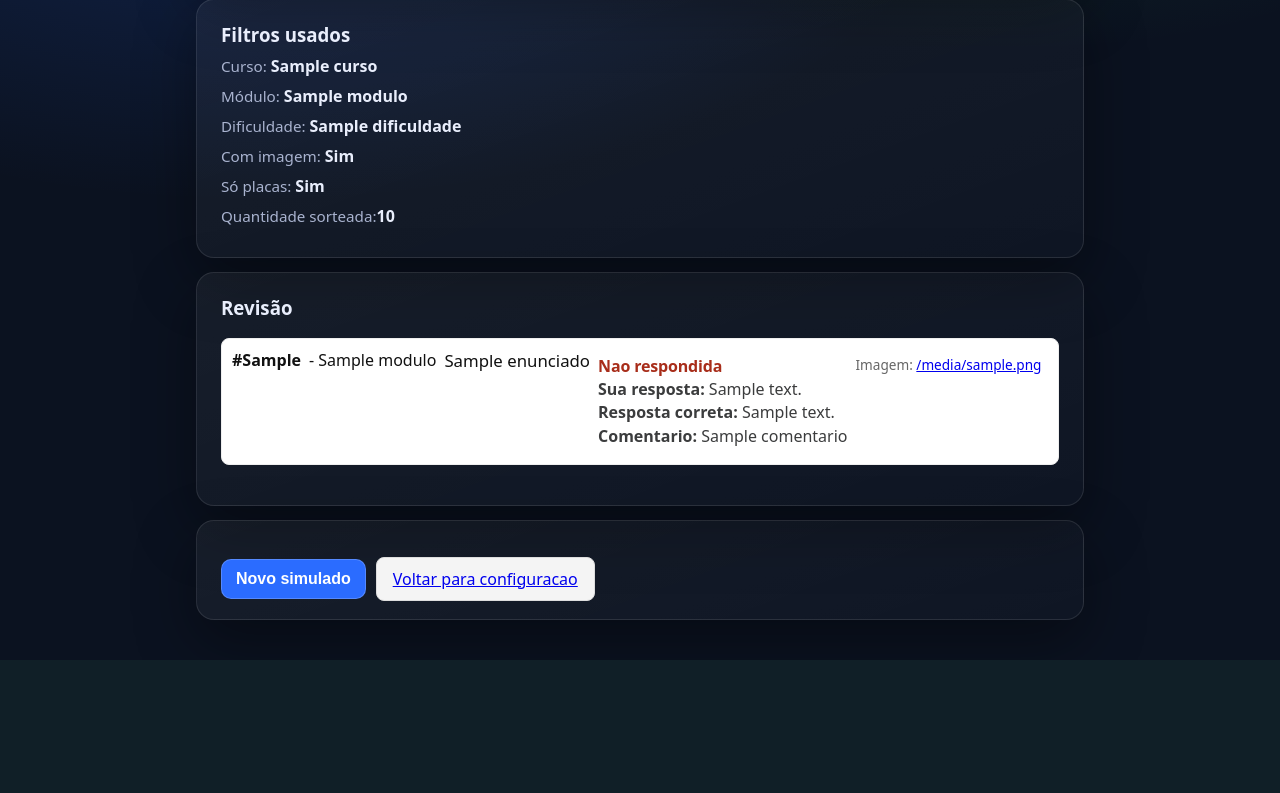
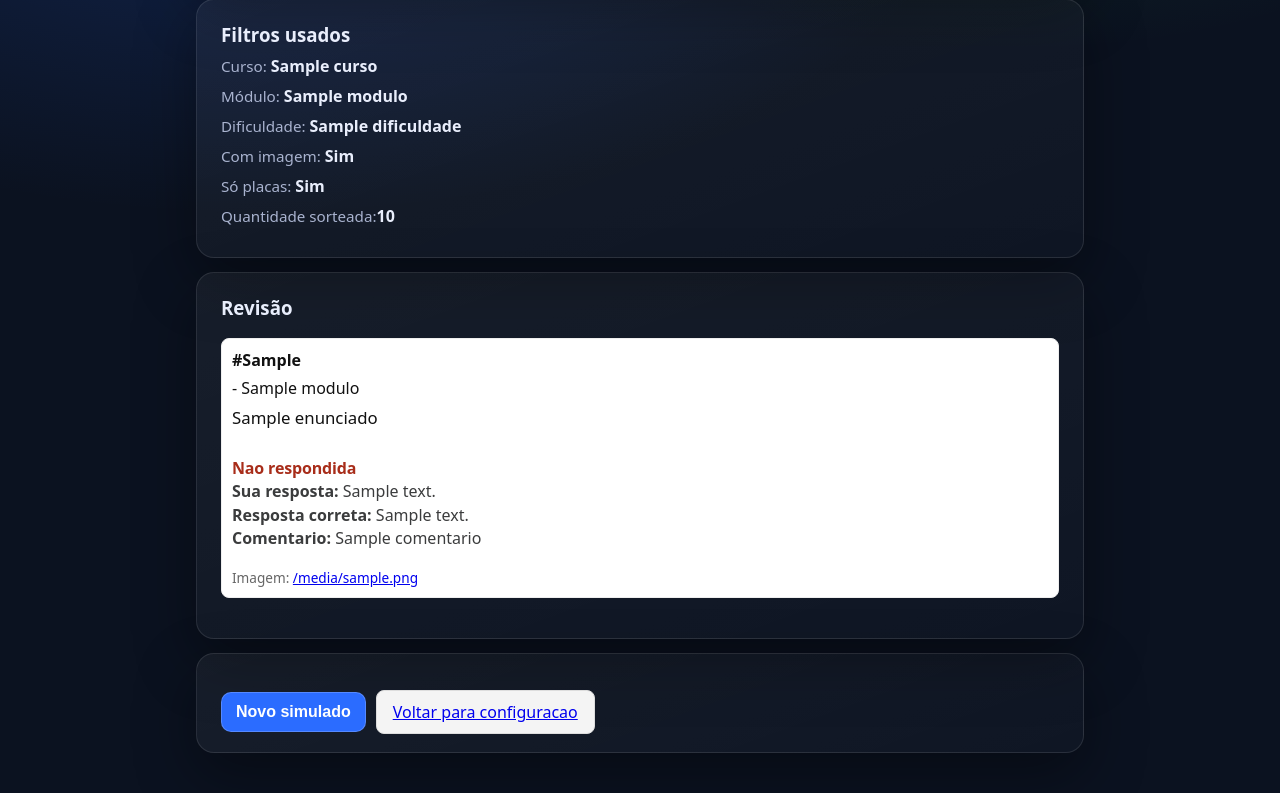
Before and after one commit to AlexBrazil/banco_provas_senatran, a Django app: template banco_questoes/templates/simulado/resultado.html in a window 1280 px wide. Shown: the part 249-1042 px from the top of the page. Before the commit the page ends 909 px from the top, so only its background shows below. Run offline with Django 5.2, Linux system fonts and the light colour scheme; tables that the repository leaves empty hold one stand-in row (values such as "Sample post"); the template is opened without the code that fills it: values that come from a table or form of the project are taken from there, most other values are stand-ins (such as "Sample title", 1, 10 or a date in 2020); parts of the project's set-up code (start-up, migrations or seed data) failed here and were passed over.

Commit message:
Pequenos ajustes de layout

```diff
--- a/static/Simulado/simulado.css
+++ b/static/Simulado/simulado.css
@@ -426,6 +426,13 @@ label{
   display: inline-flex;
   gap: 8px;
   align-items: flex-start;
+}
+
+.stats-list .alternativa-texto {
+  display: grid;
+  gap: 6px;
+  align-items: start;
+  justify-items: start;
 }
 
 .alternativa-letra {
```
